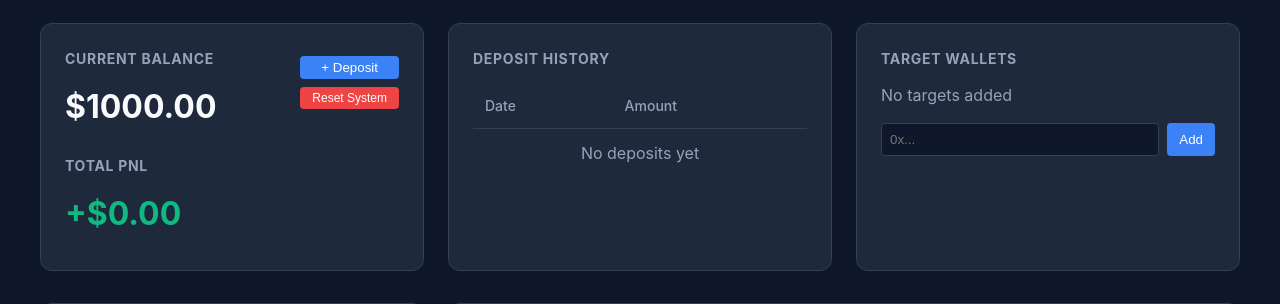
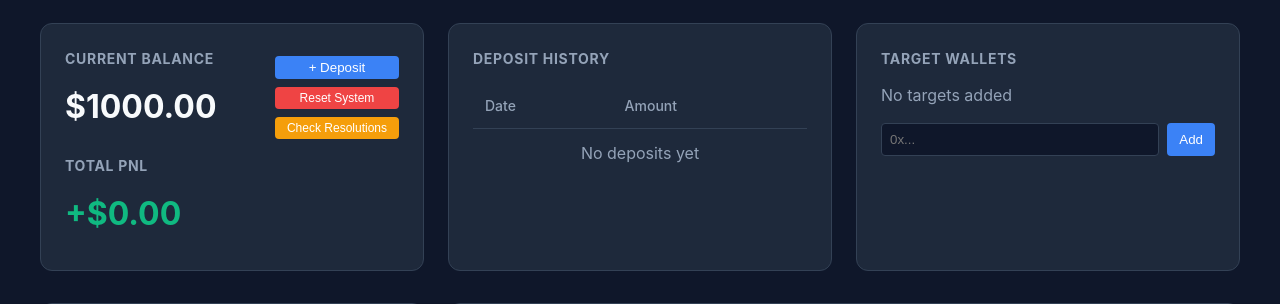
Before and after one commit to dfuentmo/testbot, a FastAPI app: page /dashboard in a window 1280 px wide. Shown: the part 586-890 px from the top of the page. Run offline with FastAPI, Linux system fonts and the light colour scheme.

Commit message:
Add resolution button

```diff
--- a/api/app.py
+++ b/api/app.py
@@ -8,7 +8,7 @@ import logging
 
 # We import the instances from bot main instead of re-instantiating them
 # so we can share memory of what the bot is actually doing
-from bot.main import state, portfolio, tracker, start_bot_loop
+from bot.main import state, portfolio, tracker, start_bot_loop, resolver
 
 app = FastAPI(title="Polymarket CopyTrade Bot Dashboard")
 
@@ -202,6 +202,41 @@ def apply_strategy(strategy_name: str):
         "strategy": strategy
     }
 
+@app.post("/check-resolutions")
+def check_resolutions():
+    """
+    Check if any open positions have been resolved and update the balance accordingly.
+    Returns the results of the resolution check.
+    """
+    try:
+        initial_positions = len(state.positions)
+        initial_balance = state.balance
+
+        # Check for resolved markets
+        resolver.check_resolutions()
+
+        # Calculate the changes
+        final_positions = len(state.positions)
+        final_balance = state.balance
+        balance_change = final_balance - initial_balance
+        resolved_count = initial_positions - final_positions
+
+        return {
+            "status": "ok",
+            "resolved_positions": resolved_count,
+            "initial_balance": round(initial_balance, 2),
+            "final_balance": round(final_balance, 2),
+            "balance_change": round(balance_change, 2),
+            "remaining_positions": final_positions,
+            "message": f"Resolved {resolved_count} position(s). Balance: ${round(initial_balance, 2)} → ${round(final_balance, 2)}"
+        }
+    except Exception as e:
+        logging.error(f"Error checking resolutions: {e}")
+        return {
+            "status": "error",
+            "message": f"Error checking resolutions: {str(e)}"
+        }
+
 @app.get("/dashboard", response_class=HTMLResponse)
 def dashboard():
     with open("api/templates/dashboard.html", "r") as f:
--- a/api/templates/dashboard.html
+++ b/api/templates/dashboard.html
@@ -257,6 +257,30 @@
                 alert('Failed to apply strategy: ' + e.message);
             }
         }
+
+        async function checkResolutions() {
+            try {
+                const r = await fetch('/check-resolutions', {
+                    method: 'POST',
+                    headers: { 'Content-Type': 'application/json' }
+                });
+                const result = await r.json();
+
+                if (result.status === 'ok') {
+                    const message = `✓ Resolutions Checked\n\n` +
+                        `Resolved Positions: ${result.resolved_positions}\n` +
+                        `Balance Change: $${result.balance_change >= 0 ? '+' : ''}${result.balance_change.toFixed(2)}\n` +
+                        `New Balance: $${result.final_balance.toFixed(2)}\n` +
+                        `Remaining Positions: ${result.remaining_positions}`;
+                    alert(message);
+                    load();
+                } else {
+                    alert(`Error: ${result.message}`);
+                }
+            } catch (e) {
+                alert('Failed to check resolutions: ' + e.message);
+            }
+        }
         async function saveSettings() {
             const stake = parseFloat(document.getElementById('set-stake').value) / 100.0;
             const slippage = parseFloat(document.getElementById('set-slippage').value) / 100.0;
@@ -494,6 +518,7 @@
                         <div style="display:flex; flex-direction:column; gap:0.5rem; margin-top:0.5rem;">
                             <button class="btn" onclick="makeDeposit()">+ Deposit</button>
                             <button class="btn btn-danger" onclick="resetSystem()" style="font-size:0.75rem;">Reset System</button>
+                            <button class="btn" onclick="checkResolutions()" style="background: var(--warning); font-size:0.75rem;">Check Resolutions</button>
                         </div>
                     </div>
                     <h3 style="margin-top: 1rem">Total PnL</h3>
```
